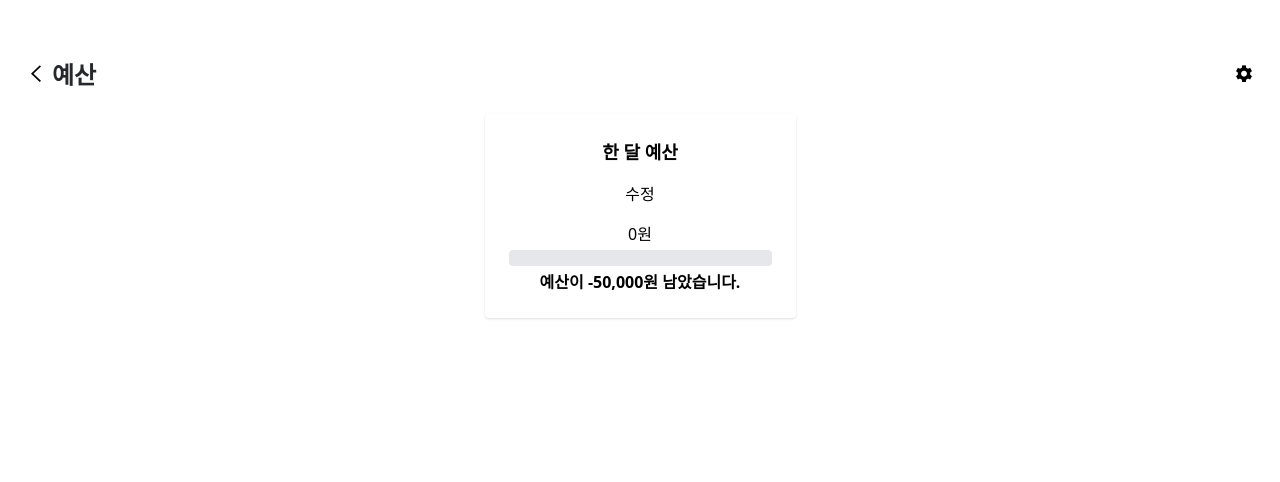
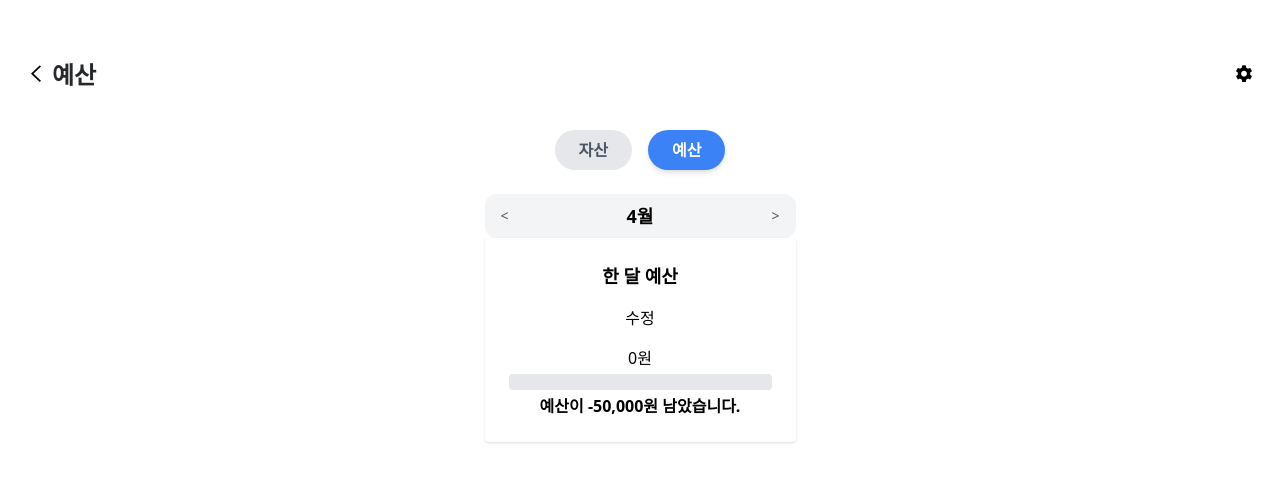
Before and after one commit to JGStudy/MoneyDefenseJGS, a Vue app in the folder MoneyDefenseJGS/: page /budget in a window 1280 px wide. Shown: the top 482 px of the page. Built offline with nearby package versions, Linux system fonts and the light colour scheme; no server answers.

Commit message:
Feat: 자산/예산 탭 추가, 월 선택 추가

```diff
--- a/MoneyDefenseJGS/public/db/Asset.json
+++ b/MoneyDefenseJGS/public/db/Asset.json
@@ -9,19 +9,19 @@
   ],
   "budgetmap": [
     {
-      "id": 1,
+      "id": "1",
       "month": "2025-04",
       "amount": 900000
     },
     {
-      "id": 2,
+      "id": "2",
       "month": "2025-04",
       "amount": 1000000
     },
     {
       "id": "43f5",
       "month": "2025-04",
-      "amount": 120000,
+      "amount": 300000,
       "createdAt": "2025-04-10T06:38:12.341Z"
     }
   ],
--- a/MoneyDefenseJGS/src/components/common/MonthSelector.vue
+++ b/MoneyDefenseJGS/src/components/common/MonthSelector.vue
@@ -1 +1,42 @@
-<template></template>
+<!-- components/common/MonthSelector.vue -->
+<template>
+  <div class="flex justify-between items-center px-4 py-2 bg-gray-100 rounded-xl">
+    <button @click="prevMonth" class="text-sm text-gray-600">&lt;</button>
+    <span class="font-semibold text-lg">{{ currentMonth }}월</span>
+    <button @click="nextMonth" class="text-sm text-gray-600">&gt;</button>
+  </div>
+</template>
+
+<script setup>
+import { ref, watch, onMounted } from 'vue'
+
+const props = defineProps({
+  modelValue: {
+    type: String,
+    required: true,
+  },
+})
+const emit = defineEmits(['update:modelValue'])
+
+const currentMonth = ref(new Date().getMonth() + 1)
+
+// modelValue로부터 currentMonth 세팅
+onMounted(() => {
+  const month = parseInt(props.modelValue.split('-')[1])
+  if (!isNaN(month)) currentMonth.value = month
+})
+
+// currentMonth 바뀌면 modelValue도 같이 emit
+watch(currentMonth, () => {
+  const year = new Date().getFullYear()
+  emit('update:modelValue', `${year}-${String(currentMonth.value).padStart(2, '0')}`)
+})
+
+const prevMonth = () => {
+  if (currentMonth.value > 1) currentMonth.value--
+}
+
+const nextMonth = () => {
+  if (currentMonth.value < 12) currentMonth.value++
+}
+</script>
--- a/MoneyDefenseJGS/src/components/common/TabSwitch.vue
+++ b/MoneyDefenseJGS/src/components/common/TabSwitch.vue
@@ -1 +1,26 @@
-<template></template>
+<template>
+  <div class="flex justify-center space-x-4 my-4">
+    <button :class="tabClass('asset')" @click="$emit('update:activeTab', 'asset')">자산</button>
+    <button :class="tabClass('budget')" @click="$emit('update:activeTab', 'budget')">예산</button>
+  </div>
+</template>
+
+<script setup>
+// activeTab을 부모로부터 받아옴
+const props = defineProps({
+  activeTab: {
+    type: String,
+    required: true,
+  },
+})
+
+// tabClass 함수에서 activeTab을 사용할 수 있도록
+const tabClass = (tabName) => {
+  return [
+    'px-6 py-2 rounded-full font-semibold transition',
+    tabName === props.activeTab
+      ? 'bg-blue-500 text-white shadow-md'
+      : 'bg-gray-200 text-gray-600 hover:bg-gray-300',
+  ]
+}
+</script>
--- a/MoneyDefenseJGS/src/pages/AssetTotalPage.vue
+++ b/MoneyDefenseJGS/src/pages/AssetTotalPage.vue
@@ -1,66 +1,99 @@
-<!-- 자산 조회 페이지 -->
 <template>
   <AppLayoutPage title="자산" close="취소">
     <div class="p-4 space-y-6">
-      <!-- 자산/예산 탭 전환: 현재 자산 탭 활성화-->
-      <TabSwitch active-tab="asset" />
+      <!-- 자산/예산 탭 전환 -->
+      <TabSwitch v-model:activeTab="currentTab" />
 
-      <!-- 총 자산 정보 보여주는 컴포넌트 -->
-      <!-- 계산된 총 자산, 마지막 수정일 -->
-      <AssetDisplay :total-asset="calculatedTotalAsset" :last-modified="assetStore.lastModified" />
+      <!-- 자산 탭 내용 -->
+      <div v-if="currentTab === 'asset'">
+        <!-- 자산 정보 표시 -->
+        <AssetDisplay
+          :total-asset="calculatedTotalAsset"
+          :last-modified="assetStore.lastModified"
+        />
+      </div>
+
+      <!-- 예산 탭 내용 -->
+      <div v-if="currentTab === 'budget'">
+        <!-- 월 선택 컴포넌트 -->
+        <MonthSelector v-model="selectedMonth" />
+
+        <!-- 예산 정보 표시 -->
+        <BudgetDisplay :budget="budget" :expense="monthlyExpense" />
+      </div>
     </div>
   </AppLayoutPage>
 </template>
 
 <script setup>
-import { onMounted, computed } from 'vue'
-
+import { ref, computed, watch, onMounted } from 'vue'
 // 레이아웃 가져오기
 import AppLayoutPage from '@/pages/layout/AppLayoutPage.vue'
 
 // 자산 상태 가져오기
 import { useAssetStore } from '@/stores/assetStore'
-
-// 거래 내역 상태 가져오기
-// import { useTransactionStore } from '@/stores/transactionStore'
+import { useBudgetStore } from '@/stores/budgetStore'
 
 // 컴포넌트 임포트
 import TabSwitch from '@/components/common/TabSwitch.vue'
 import AssetDisplay from '@/components/assetTotal/AssetDisplay.vue'
+import BudgetDisplay from '@/components/budgetTotal/BudgetDisplay.vue'
+import MonthSelector from '@/components/common/MonthSelector.vue'
 
 // Pinia 스토어 인스턴스
 const assetStore = useAssetStore()
+const budgetStore = useBudgetStore()
 
-onMounted(async () => {
-  await assetStore.fetchAsset()
+// 현재 활성화된 탭
+const currentTab = ref('asset') // 기본적으로 자산 탭 활성화
 
-  try {
-    await assetStore.fetchTransactions()
-  } catch (error) {
-    console.error('거래 내역 가져오기 실패:', error)
-  }
-})
-
-// 자산 입력 시점 이후의 수입만 합산
-// 거래 내역 중에서 수입 타입이면서,
-// 자산이 마지막으로 수정된 날짜 이후의 거래만 포함
+// 자산 계산
 const totalIncome = computed(() =>
   assetStore.transactions
     .filter((t) => t.type === '수입' && new Date(t.date) >= new Date(assetStore.lastModified))
     .reduce((sum, t) => sum + t.amount, 0),
 )
 
-// 자산 입력 시점 이후의 지출만 합산
-// 거래 내역 중에서 지출 타입이면서,
-// 자산이 마지막으로 수정된 날짜 이후의 거래만 포함
 const totalExpense = computed(() =>
   assetStore.transactions
     .filter((t) => t.type === '지출' && new Date(t.date) >= new Date(assetStore.lastModified))
     .reduce((sum, t) => sum + t.amount, 0),
 )
 
-// 총 자산 계산 = 입력 자산 + (입력 이후 수입 - 지출)
 const calculatedTotalAsset = computed(
   () => assetStore.totalAsset + totalIncome.value - totalExpense.value,
 )
+
+// 예산 관련
+const selectedMonth = ref(new Date().toISOString().slice(0, 7))
+const budget = computed(() => budgetStore.budgetMap[selectedMonth.value] ?? 0)
+
+const transactions = ref([])
+
+const fetchTransactions = async () => {
+  try {
+    const res = await fetch('db/Asset.json')
+    const data = await res.json()
+    transactions.value = data.transactions
+  } catch (err) {
+    console.error('거래내역 가져오기 실패:', err)
+  }
+}
+
+onMounted(async () => {
+  await fetchTransactions()
+  await budgetStore.fetchBudgetByMonth(selectedMonth.value)
+})
+
+// 월별 지출 계산
+const monthlyExpense = computed(() => {
+  return transactions.value
+    .filter((t) => t.type === '지출' && t.date.startsWith(selectedMonth.value))
+    .reduce((sum, t) => sum + t.amount, 0)
+})
+
+// 월 변경 시 예산 데이터 새로 가져오기
+watch(selectedMonth, async (newMonth) => {
+  await budgetStore.fetchBudgetByMonth(newMonth)
+})
 </script>
--- a/MoneyDefenseJGS/src/pages/BudgetTotalPage.vue
+++ b/MoneyDefenseJGS/src/pages/BudgetTotalPage.vue
@@ -1,16 +1,17 @@
-<!-- 예산 조회 페이지 -->
 <template>
   <AppLayoutPage title="예산" :popupMessage="''">
     <div class="p-4 space-y-6">
-      <!-- 월 선택 컴포넌트 -->
-      <MonthSelector v-model="selectedMonth" />
+      <!-- 자산/예산 탭 전환 -->
+      <TabSwitch v-model:activeTab="currentTab" />
 
-      <!-- 자산/예산 탭 전환: 현재 예산 탭 활성화 -->
-      <TabSwitch active-tab="budget" />
+      <!-- 예산 탭 내용 (현재 currentTab이 'budget'일 때만 표시) -->
+      <div v-if="currentTab === 'budget'">
+        <!-- 월 선택 컴포넌트 -->
+        <MonthSelector v-model="selectedMonth" />
 
-      <!-- 예산 정보 보여주는 컴포넌트 -->
-      <!-- 예산/지출/잔여예산 및 게이지 바 시각화 -->
-      <BudgetDisplay :budget="budget" :expense="monthlyExpense" />
+        <!-- 예산 정보 표시 -->
+        <BudgetDisplay :budget="budget" :expense="monthlyExpense" />
+      </div>
     </div>
   </AppLayoutPage>
 </template>
@@ -70,4 +71,7 @@ const monthlyExpense = computed(() => {
 watch(selectedMonth, async (newMonth) => {
   await budgetStore.fetchBudgetByMonth(newMonth)
 })
+
+// 자산/예산 탭을 전환할 때 사용할 변수
+const currentTab = ref('budget')
 </script>
```
